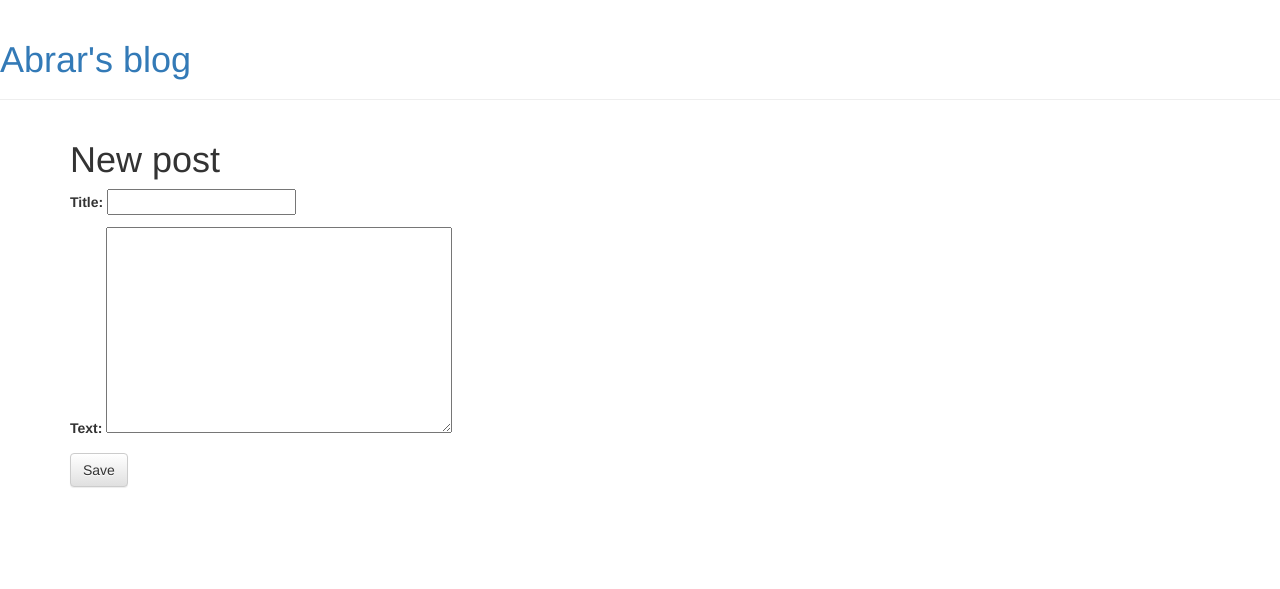
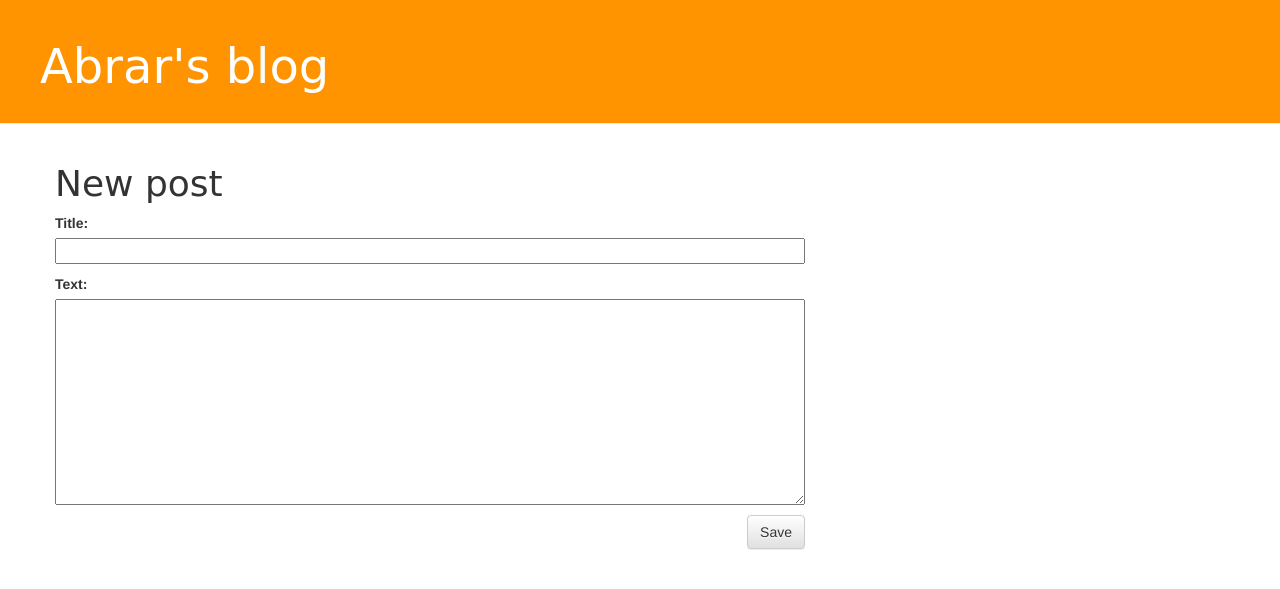
Before and after one commit to abbubhai/Myblog, a Django app: page /post/new/ in a window 1280 px wide. Shown: the top 589 px of the page. Run offline with Django 3.2, Linux system fonts and the light colour scheme; some libraries are stand-ins or nearby versions.

Commit message:
Final Change

```diff
--- a/firstblog/templates/firstblog/base.html
+++ b/firstblog/templates/firstblog/base.html
@@ -1,22 +1,14 @@
 {% load staticfiles %}
-
 <html>
-
     <head>
-
         <title>Abrar's blog</title>
-
         <link rel="stylesheet" href="//maxcdn.bootstrapcdn.com/bootstrap/3.2.0/css/bootstrap.min.css">
-
         <link rel="stylesheet" href="//maxcdn.bootstrapcdn.com/bootstrap/3.2.0/css/bootstrap-theme.min.css">
-
-        <link href='//fonts.googleapis.com/css?family=Lobster&subset=latin,latin-ext' rel='stylesheet' type='text/css'>
-
         <link rel="stylesheet" href="{% static 'css/firstblog.css' %}">
 
     </head>
+    <body>
 
-    <body>
 
         <div class="page-header">
             {% if user.is_authenticated %}
```
Also changed, not shown: firstblog/static/css/firstblog.css (renamed from firstblog/migrations/static/firstblog.css).
